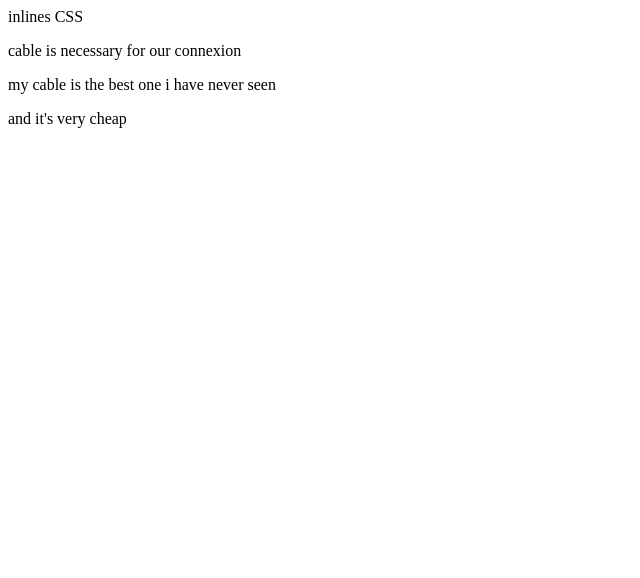
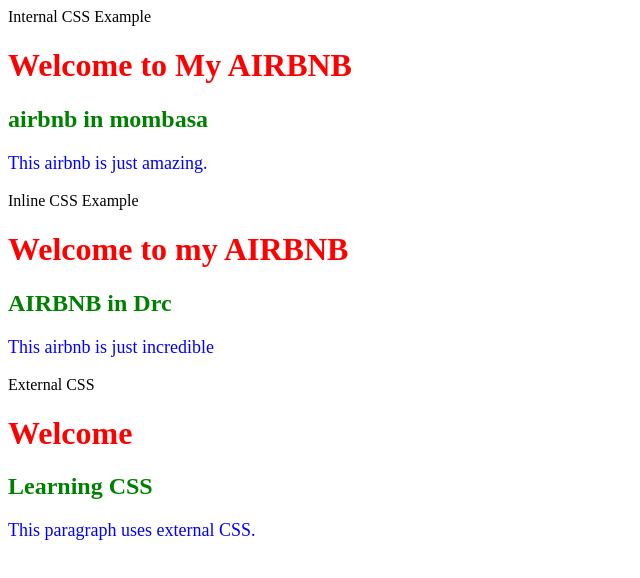
Before and after one commit to Jean-lucKasereka25-0805/AIRBNB, a plain HTML site: page home.html in a window 1280 px wide. Shown: the whole page, without its empty margins (0-640 px from the left). Drawn offline with Linux system fonts and the light colour scheme.

Commit message:
Update home.html

```diff
--- a/home.html
+++ b/home.html
@@ -1,4 +1,58 @@
-inlines CSS
-<p style ="colors: red;"> cable is necessary for our connexion </p>
-<p style ="colors: green;">  my cable is the best one i have never seen</p>
-<p style ="colors: chocolate'"> and it's very cheap</p>
+    Internal CSS Example
+
+    <style>
+        p {
+            color: blue;
+            font-size: 18px;
+        }
+
+        h1 {
+            color: red;
+        }
+
+        h2 {
+            color: green;
+        }
+    </style>
+
+</head>
+
+<body>
+
+<h1>Welcome to My AIRBNB</h1>
+
+<h2>airbnb in mombasa</h2>
+
+<p>This airbnb is just amazing.</p>
+
+Inline CSS Example
+</head>
+
+<body>
+
+<h1 style="color:red;">Welcome to my AIRBNB</h1>
+
+<h2 style="color:green;">AIRBNB in Drc</h2>
+
+<p style="color:blue; font-size:18px;">
+This airbnb is just incredible
+</p>
+
+</body>
+</html>
+External CSS
+
+<link rel="stylesheet" href="style.css">
+
+</head>
+
+<body>
+
+<h1>Welcome</h1>
+
+<h2>Learning CSS</h2>
+
+<p>This paragraph uses external CSS.</p>
+
+</body>
+</html>
```
